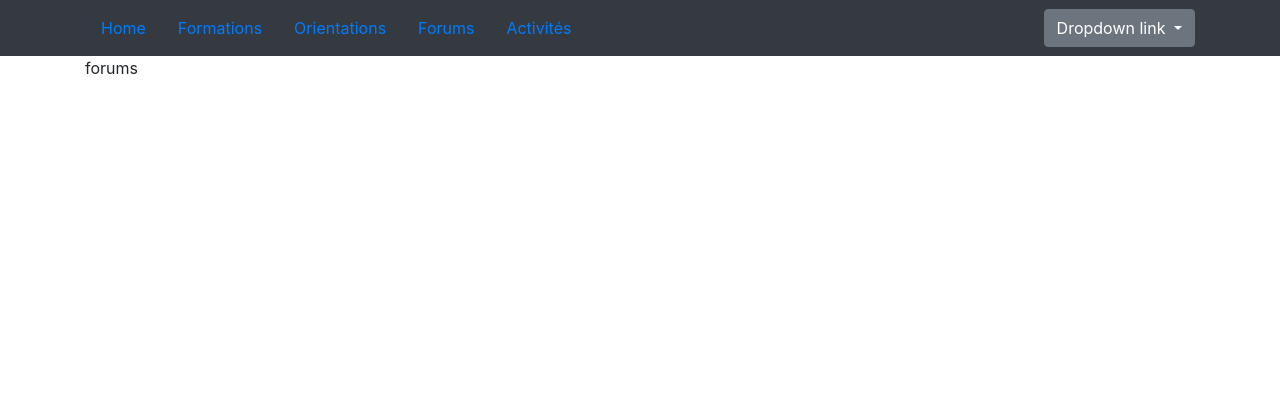
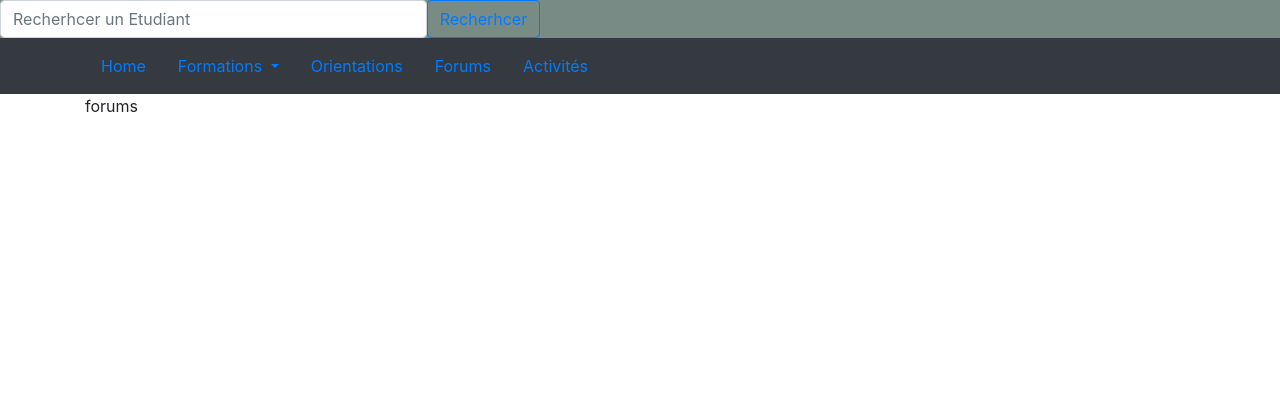
Before and after one commit to AdoumGrene21/solueduc, a Django app: page //forums in a window 1280 px wide. Shown: the top 420 px of the page. Run offline with Django 3.2, Linux system fonts and the light colour scheme; some libraries are stand-ins or nearby versions.

```diff
--- a/solueduc/templates/partials/base.html
+++ b/solueduc/templates/partials/base.html
@@ -4,19 +4,36 @@
     <!-- Required meta tags -->
     <meta charset="utf-8">
     <meta name="viewport" content="width=device-width, initial-scale=1, shrink-to-fit=no">
-
+    <title>{% block title %}{% endblock title %}</title>
+    <link rel="stylesheet" href="style.css">
     <!-- Bootstrap CSS -->
     <link rel="stylesheet" href="https://cdn.jsdelivr.net/npm/bootstrap@4.5.3/dist/css/bootstrap.min.css" integrity="sha384-TX8t27EcRE3e/ihU7zmQxVncDAy5uIKz4rEkgIXeMed4M0jlfIDPvg6uqKI2xXr2" crossorigin="anonymous">
+    <!-- JavaScript Bundle with Popper -->
 
-    <title>{% block title %}{% endblock title %}</title>
   </head>
   <body>
+    <header>
+      <div style="background-color: rgb(120, 139, 133);">
+        <div>
+          <a href="#"><i class="bi bi-apple"></i></a>
+        </div>
+        <div>
+          <form class="d-flex text-light center" method="get" action="#">
+            {% csrf_token %}
+          <input class="form-control col-4" type="search" placeholder="Recherhcer un Etudiant" name="query" aria-label="Recherhcer">
+          <button class="btn btn-outline-primary" type="submit">Recherhcer</button>
+          </form>
+        </div>
+      </div>
+    </header>
      {% include  'partials/nav.html'%}
 
      {% block content %} {%endblock%}
     <script src="https://code.jquery.com/jquery-3.5.1.slim.min.js" integrity="sha384-DfXdz2htPH0lsSSs5nCTpuj/zy4C+OGpamoFVy38MVBnE+IbbVYUew+OrCXaRkfj" crossorigin="anonymous"></script>
     <script src="https://cdn.jsdelivr.net/npm/bootstrap@4.5.3/dist/js/bootstrap.bundle.min.js" integrity="sha384-ho+j7jyWK8fNQe+A12Hb8AhRq26LrZ/JpcUGGOn+Y7RsweNrtN/tE3MoK7ZeZDyx" crossorigin="anonymous"></script>
     <script src="https://code.jquery.com/jquery-3.5.1.slim.min.js" integrity="sha384-DfXdz2htPH0lsSSs5nCTpuj/zy4C+OGpamoFVy38MVBnE+IbbVYUew+OrCXaRkfj" crossorigin="anonymous"></script>
+  <script src="https://cdn.jsdelivr.net/npm/bootstrap@5.2.0-beta1/dist/js/bootstrap.bundle.min.js" integrity="sha384-pprn3073KE6tl6bjs2QrFaJGz5/SUsLqktiwsUTF55Jfv3qYSDhgCecCxMW52nD2" crossorigin="anonymous"></script>
+
     <script>window.jQuery || document.write('<script src="../assets/js/vendor/jquery.slim.min.js"><\/script>')</script><script src="../assets/dist/js/bootstrap.bundle.min.js"></script>
   </body>
 </html>
--- a/solueduc/templates/partials/nav.html
+++ b/solueduc/templates/partials/nav.html
@@ -1,11 +1,21 @@
-<nav class="navbar navbar-dark bg-dark">
+<nav class="navbar navbar-dark bg-dark text-light">
     <div class="container">
         <ul class="nav">
             <li class="nav-item">
               <a class="nav-link" href="{% url 'dashboard-index' %}">Home</a>
             </li>
             <li class="nav-item">
-              <a class="nav-link" href="{% url 'dashboard-formations' %}">Formations</a>
+                <div class="dropdown">
+                  <a class="nav-link dropdown-toggle" href="{% url 'dashboard-formations' %}" role="button" id="dropdownMenuLink" data-bs-toggle="dropdown" aria-expanded="false">
+                    Formations
+                  </a>
+                  <ul class="dropdown-menu" aria-labelledby="dropdownMenuLink">
+                    <li><a class="dropdown-item" href="#">Elementaire</a></li>
+                    <li><a class="dropdown-item" href="#">Premier Cycle</a></li>
+                    <li><a class="dropdown-item" href="#">Seconde Cycle</a></li>
+            </ul>
+                </div>
+
             </li>
             <li class="nav-item">
               <a class="nav-link" href="{% url 'dashboard-orientions' %}" >Orientations</a>
@@ -17,16 +27,6 @@
               <a class="nav-link " href="{% url 'dashboard-activites' %}">Activités</a>
             </li>
         </ul>
-        <div class="dropdown">
-            <a class="btn btn-secondary dropdown-toggle" href="#" role="button" id="dropdownMenuLink" data-bs-toggle="dropdown" aria-expanded="false">
-              Dropdown link
-            </a>
 
-            <ul class="dropdown-menu" aria-labelledby="dropdownMenuLink">
-              <li><a class="dropdown-item" href="#">Action</a></li>
-              <li><a class="dropdown-item" href="#">Another action</a></li>
-              <li><a class="dropdown-item" href="#">Something else here</a></li>
-            </ul>
-          </div>
     </div>
 </nav>
```
Also changed, not shown: solueduc/ressource/admin.py (+6 -1 lines), solueduc/ressource/models.py (+46 -1 lines), solueduc/templates/dashboard/index.html (+26 -0 lines), solueduc/db.sqlite3, solueduc/ressource/migrations/0001_initial.py (added).
